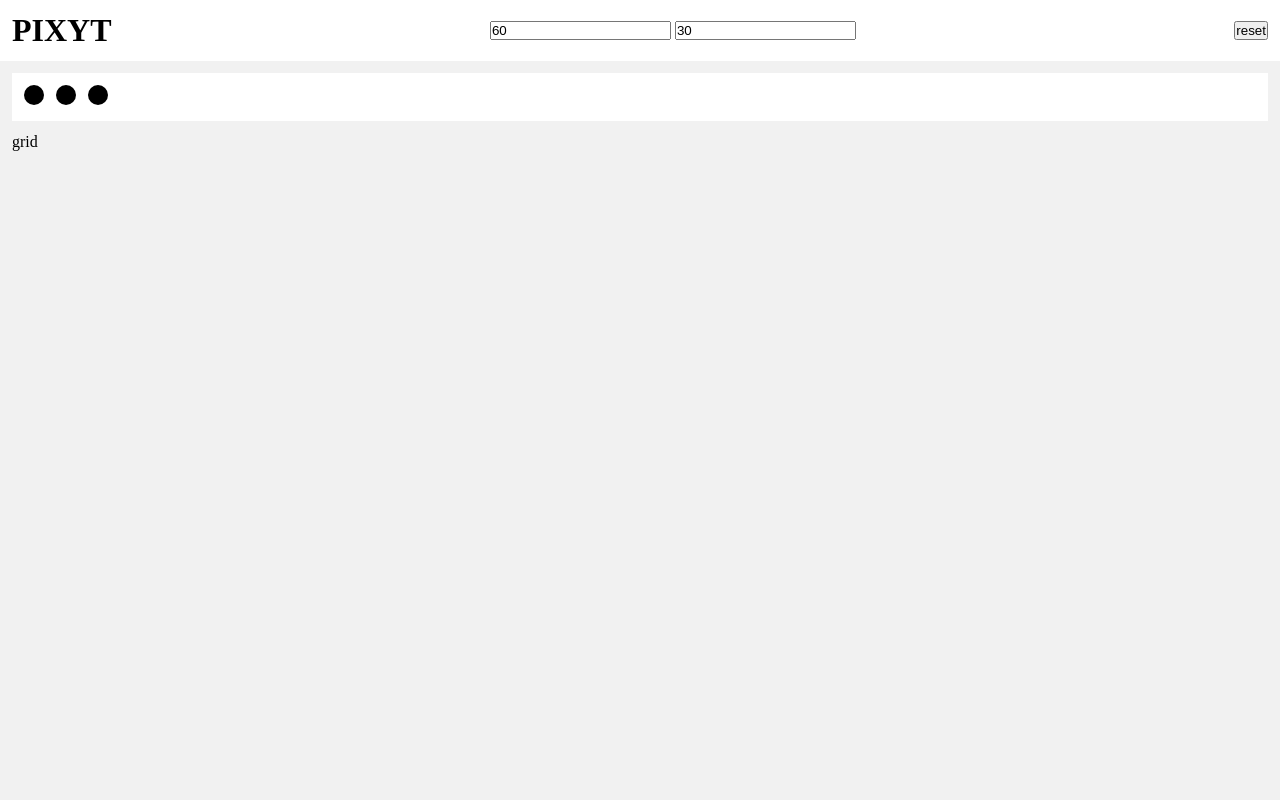
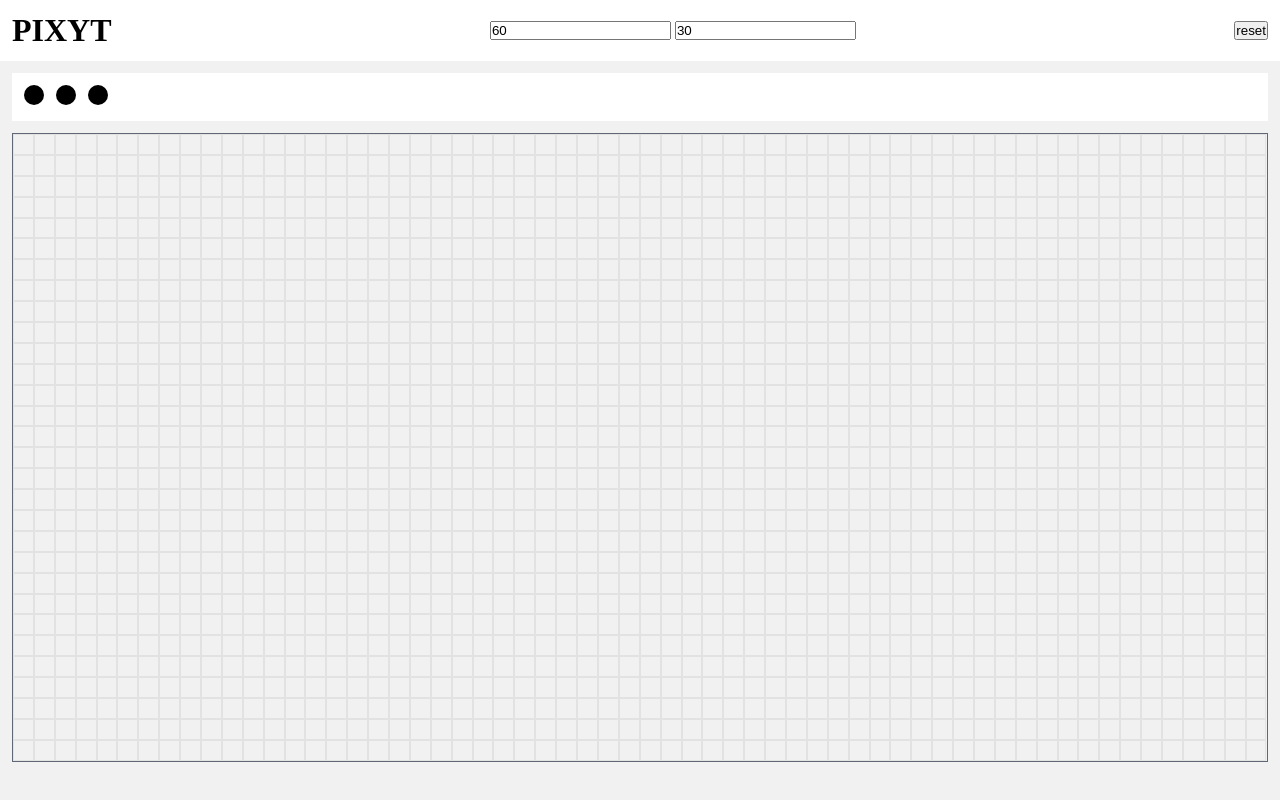
Before and after one commit to MaryChiodelli/pixyt, a plain HTML site: page index.html in a window 1280 px wide. Both pictures are taken after a click on the button "reset". Drawn offline with Linux system fonts and the light colour scheme.

Commit message:
create canvas from javascript

```diff
--- a/css/app.css
+++ b/css/app.css
@@ -53,6 +53,21 @@ ul, ol, menu {
     background-color: #000000;
 }
 
-.canvas {
+.canvas-wrapper {
     padding: 0 .75rem .75rem .75rem;
 }
+
+.canvas {
+    border: 1px solid #606875;
+
+    display: flex;
+    flex-wrap: wrap;
+}
+
+.square {
+    width: calc(100% / 60);
+    aspect-ratio: 1 / 1;
+    border: 1px solid #e2e2e2;
+
+    font-size: .5rem;
+}
--- a/index.html
+++ b/index.html
@@ -16,7 +16,7 @@
                 <input type="number" name="width" value="60" id="width">
                 <input type="number" name="height" value="30" id="height">
             </div>
-            <button>reset</button>
+            <button id="reset">reset</button>
         </div>
     </header>
 
@@ -35,8 +35,10 @@
             </ul>
         </div>
 
-        <div class="canvas">
-            grid
+        <div class="canvas-wrapper">
+            <div class="canvas">
+
+            </div>
         </div>
 
     </main>
--- a/js/app.js
+++ b/js/app.js
@@ -0,0 +1,37 @@
+const widthInput = document.getElementById('width');
+const heightInput = document.getElementById('height');
+const resetButton = document.getElementById('reset');
+const canvasEl = document.querySelector('.canvas');
+
+let width = parseInt(widthInput.value);
+let height = parseInt(heightInput.value);
+let canvasSize = width * height;
+
+createCanvas();
+
+resetButton.addEventListener('click', function() {
+    resetCanvas();
+
+    width = parseInt(widthInput.value);
+    height = parseInt(heightInput.value);
+    canvasSize = width * height;
+
+    createCanvas();
+    console.log(width, height);
+});
+
+
+function createCanvas() {
+    for (let i = 0; i < canvasSize; i++) {
+        const div = document.createElement('div');
+        div.classList.add('square');
+        // div.innerHTML = i + 1;
+
+        div.style.width = `${(100 / width)}%`
+        canvasEl.append(div);
+    }
+}
+
+function resetCanvas() {
+    canvasEl.innerHTML = '';
+}
```
